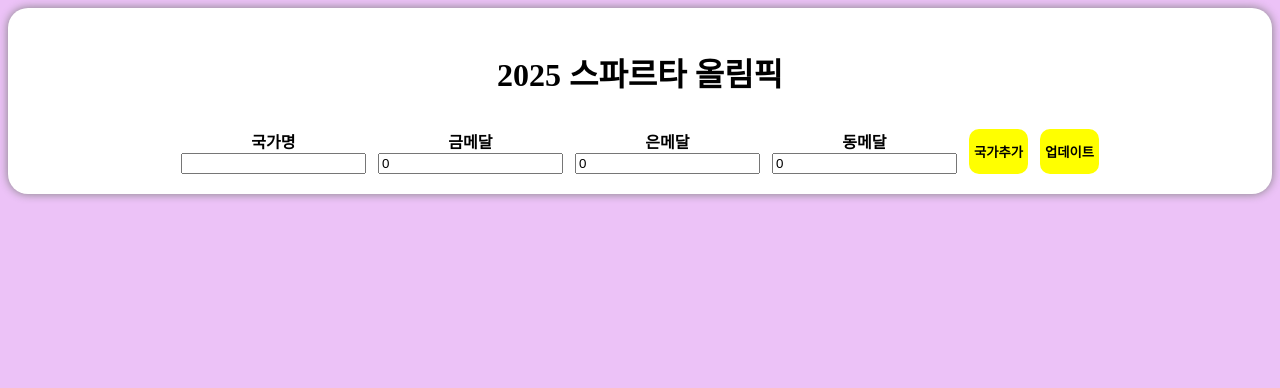
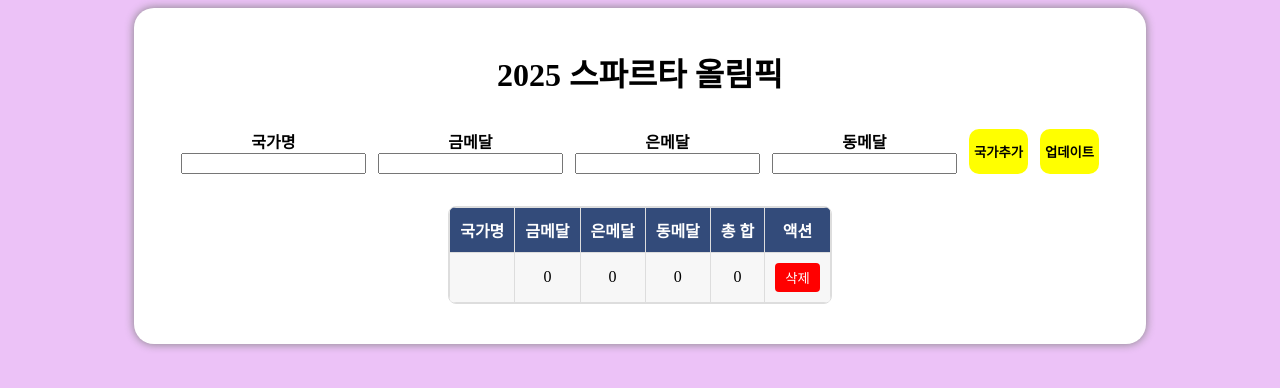
Before and after one commit to woohyuckk/sparta-medal-tracker, a React (Vite) app: page / in a window 1280 px wide. Both pictures are taken after a click on the button "국가추가". Shown: the top 388 px of the page. Built offline with nearby package versions, Linux system fonts and the light colour scheme.

Commit message:
feat : localStorage 추가

```diff
--- a/src/App.jsx
+++ b/src/App.jsx
@@ -1,10 +1,14 @@
 import React, { useState } from "react";
+import InputForm from "./components/InputForm"
+import MedalList  from "./components/MedalList";
+
 
 const App = () => {
   const headerContainerCSS = {
     margin: "0 auto 0 auto",
     backgroundColor: "white",
-    maxWidth: "1400px",
+    maxWidth: "100%",
+    width : "80%",
     borderRadius: "20px",
     boxShadow: "0px 0px 10px grey",
   };
@@ -17,115 +21,3 @@ const App = () => {
 };
 
 export default App;
-
-const InputForm = () => {
-  const inputContainer = {
-    display: "flex",
-    flexDirection: "column",
-    justifyContent: "center",
-    alignItems: "center",
-    flexWrap: "wrap",
-    gap: "12px",
-    padding: "20px",
-  };
-
-  const InputFormContainer = {
-    display: "flex",
-    gap: "12px",
-  };
-
-  const inputFormStyles = {
-    display: "flex",
-    flexDirection: "column",
-    fontWeight: "bold",
-    textAlign: "center",
-  };
-
-  const haederButtonStyles = {
-    backgroundColor: "yellow",
-    fontWeight: "bold",
-    border: "0px",
-    borderRadius: "10px",
-    padding: "5px",
-  };
-
-  const [nation, setNation] = useState("");
-  const [goldMedal, setGoldMedal] = useState(0);
-  const [silverMedal, setSilverMedal] = useState(0);
-  const [bronzeMedal, setBronzeMedal] = useState(0);
-  const [medalRecords, setMedalRecords] = useState([]);
-  console.log(medalRecords);
-  return (
-    <div style={inputContainer}>
-      <h1> 2025 스파르타 올림픽</h1>
-      <div style={InputFormContainer}>
-        <div style={inputFormStyles}>
-          <span>국가명</span>
-          <input
-            type="string"
-            value={nation}
-            onChange={(e) => {
-              setNation(e.target.value);
-            }}
-          />
-        </div>
-        <div style={inputFormStyles}>
-          <span>금메달</span>
-          <input
-            type="number"
-            value={goldMedal}
-            onChange={(e) => {
-              setGoldMedal(e.target.value);
-            }}
-          />
-        </div>
-        <div style={inputFormStyles}>
-          <span>은메달</span>
-          <input
-            type="number"
-            value={silverMedal}
-            onChange={(e) => {
-              setSilverMedal(e.target.value);
-            }}
-          />
-        </div>
-        <div style={inputFormStyles}>
-          <span>동메달</span>
-          <input
-            type="number"
-            value={bronzeMedal}
-            onChange={(e) => {
-              setBronzeMedal(e.target.value);
-            }}
-          />
-        </div>
-
-        <button
-          style={haederButtonStyles}
-          onClick={() => {
-            // 중복 여부 확인
-            const isDuplicate = medalRecords.some(
-              (nations) => nations.nation === nation
-            );
-            if (isDuplicate) {
-              alert("이미 등록된 국가입니다.");
-              return; // 중단
-            }
-
-            // 중복이 없으면 새 국가 추가
-            const newNation = {
-              nation,
-              goldMedal: Number(goldMedal), // 숫자로 변환
-              silverMedal: Number(silverMedal),
-              bronzeMedal: Number(bronzeMedal),
-            };
-            setMedalRecords([...medalRecords, newNation]);
-          }}
-        >
-          국가추가
-        </button>
-        <button style={haederButtonStyles}>업데이트</button>
-      </div>
-    </div>
-  );
-};
--- a/src/components/InputForm.jsx
+++ b/src/components/InputForm.jsx
@@ -0,0 +1,166 @@
+import { useState, useEffect } from "react";
+import MedalList from "./MedalList";
+
+const InputForm = () => {
+  const inputContainer = {
+    display: "flex",
+    flexDirection: "column",
+    justifyContent: "center",
+    alignItems: "center",
+    flexWrap: "wrap",
+    overflow :'hidden',
+    boxSizing : 'border-box',
+    gap: "12px",
+    padding: "20px",
+    margin : '0 auto'
+  };
+  const InputFormContainer = {
+    display: "flex",
+    flexWrap : 'wrap',
+    gap: "12px",
+  };
+  const inputFormStyles = {
+    display: "flex",
+    flexDirection: "column",
+    fontWeight: "bold",
+    textAlign: "center",
+  };
+  const haederButtonStyles = {
+    backgroundColor: "yellow",
+    fontWeight: "bold",
+    border: "0px",
+    borderRadius: "10px",
+    padding: "5px",
+  };
+  const getInitialMedalRecords = () => {
+    const storedRecords = localStorage.getItem("medalRecords");
+    return storedRecords ? JSON.parse(storedRecords) : [];
+  }
+
+  const [nation, setNation] = useState("");
+  const [goldMedal, setGoldMedal] = useState(0);
+  const [silverMedal, setSilverMedal] = useState(0);
+  const [bronzeMedal, setBronzeMedal] = useState(0);
+  const [medalRecords, setMedalRecords] = useState(getInitialMedalRecords);
+
+  // getInitialMedalRecords() 가 아닌 함수자체를 참조한 이유 : ()를 사용하면 state가 변할때마다 실행되기 때문이다
+  // useState의 함수 자체를 전달하면 React는 해당 함수의 반환값을 초기값으로 설전한다.  이를 지연 평가(Lazy Initialization)이라 한다.
+
+
+
+  useEffect(() => {
+    localStorage.setItem("medalRecords", JSON.stringify(medalRecords));
+  }, [medalRecords]);
+
+  // useEffect medalRecords의 상태가 변할때마다 localStorage에 저장
+
+  const onSubmit = () => {
+
+    // 중복 여부 확인
+    const isDuplicate = medalRecords.some(
+      (nations) => nations.nation === nation
+    );
+    if (isDuplicate) {
+      alert("이미 등록된 국가입니다.");
+      return; // 중단
+    }
+    // 숫자 유효성 확인
+    if (goldMedal >= 0 && silverMedal >= 0 && bronzeMedal >= 0) {
+      // 새 국가 추가
+      const sumMedals = goldMedal+silverMedal+bronzeMedal;
+
+
+      const newNation = {
+        nation,
+        goldMedal,
+        silverMedal,
+        bronzeMedal,
+        sumMedals,
+      };
+
+
+      setMedalRecords(
+        [...medalRecords, newNation].sort((a, b) => {
+          // 둘 다 문자인 경우, 한글 및 영어의 비교 (localeCompare 사용)
+          // 금메달 순 정렬
+          return b.goldMedal - a.goldMedal;
+        })
+      );
+
+      alert("국가가 성공적으로 추가되었습니다.");
+    } else {
+      alert("0 이상의 숫자만 입력 가능합니다.");
+    }
+    // 초기화
+    setNation("");
+    setGoldMedal("");
+    setSilverMedal("");
+    setBronzeMedal("");
+
+  };
+
+  const handleDelete = (nation) => {
+    const updatedRecords = medalRecords.filter(
+      (record) => record.nation !== nation
+    );
+    setMedalRecords(updatedRecords);
+  };
+
+  return (
+    <div style={inputContainer}>
+      <h1> 2025 스파르타 올림픽</h1>
+      <div style={InputFormContainer}>
+        <div style={inputFormStyles}>
+          <span>국가명</span>
+          <input
+            type="text"
+            value={nation}
+            onChange={(e) => {
+              setNation(e.target.value);
+            }}
+          />
+        </div>
+        <div style={inputFormStyles}>
+          <span>금메달</span>
+          <input
+            type="text"
+            value={goldMedal}
+            onChange={(e) => {
+              setGoldMedal(Number(e.target.value));
+            }}
+          />
+        </div>
+        <div style={inputFormStyles}>
+          <span>은메달</span>
+          <input
+            type="text"
+            value={silverMedal}
+            onChange={(e) => {
+              setSilverMedal(Number(e.target.value));
+            }}
+          />
+        </div>
+        <div style={inputFormStyles}>
+          <span>동메달</span>
+          <input
+            type="text"
+            value={bronzeMedal}
+            onChange={(e) => {
+              setBronzeMedal(Number(e.target.value));
+            }}
+          />
+        </div>
+
+        <button style={haederButtonStyles} onClick={onSubmit}>
+          국가추가
+        </button>
+        <button style={haederButtonStyles}>업데이트</button>
+      </div>
+      <MedalList
+        handleDelete={handleDelete}
+        medalRecords={medalRecords}
+      ></MedalList>
+    </div>
+  );
+};
+export default InputForm;
--- /dev/null
+++ b/src/components/MedalList.jsx
@@ -0,0 +1,39 @@
+const MedalList = ({handleDelete, medalRecords}) => {
+    return (
+      <div className="table-container">
+        <table>
+          <thead>
+            <tr>
+              <th>국가명</th>
+              <th>금메달</th>
+              <th>은메달</th>
+              <th>동메달</th>
+              <th>총 합</th>
+              <th>액션</th>
+            </tr>
+          </thead>
+          <tbody>
+            {medalRecords.map((record) => (
+              <tr key={record.nation}>
+                <td>{record.nation}</td>
+                <td>{record.goldMedal}</td>
+                <td>{record.silverMedal}</td>
+                <td>{record.bronzeMedal}</td>
+                <td>{record.sumMedals}</td>
+                <td>
+                  <button
+                    className="delete-button"
+                    onClick={() => handleDelete(record.nation)}
+                  >
+                    삭제
+                  </button>
+                </td>
+              </tr>
+            ))}
+          </tbody>
+        </table>
+      </div>
+    );
+  };
+
+  export default MedalList
--- a/src/index.css
+++ b/src/index.css
@@ -2,3 +2,48 @@ body{
 
   background-color: #ecc2f7;
 }
+
+.table-container {
+  margin: 20px auto;
+  max-width: 100%;
+  border: 1px solid #ddd;
+  border-radius: 8px;
+  overflow: hidden;
+}
+
+table {
+  width: 100%;
+  border-collapse: collapse;
+  text-align: center;
+}
+
+thead {
+  background-color: #334b7a;
+  color: white;
+}
+
+th, td {
+  padding: 10px;
+  border: 1px solid #ddd;
+}
+
+tbody tr:nth-child(odd) {
+  background-color: #f7f7f7;
+}
+
+tbody tr:nth-child(even) {
+  background-color: #ffffff;
+}
+
+.delete-button {
+  background-color: red;
+  color: white;
+  border: none;
+  border-radius: 4px;
+  padding: 5px 10px;
+  cursor: pointer;
+}
+
+.delete-button:hover {
+  background-color: darkred;
+}
```
